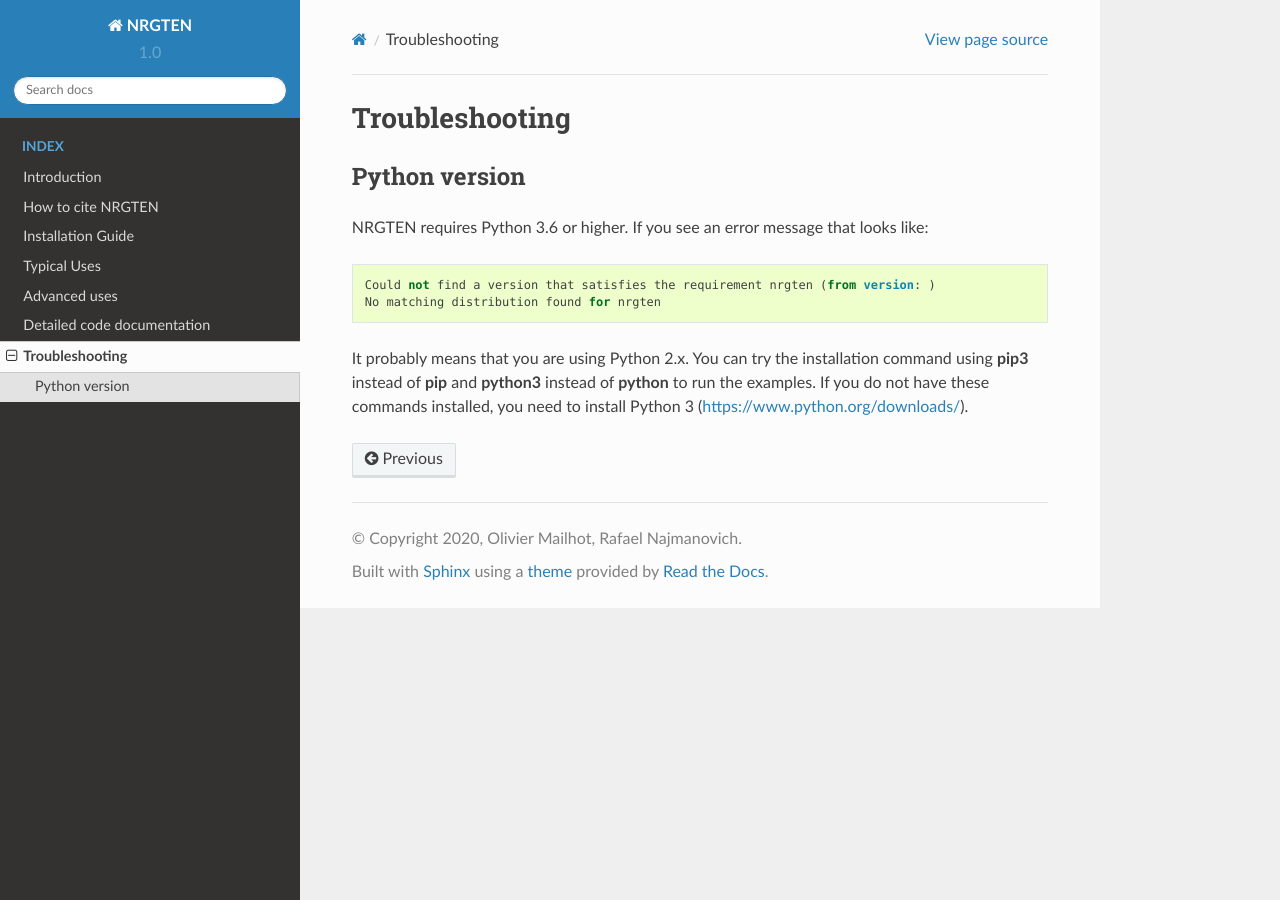
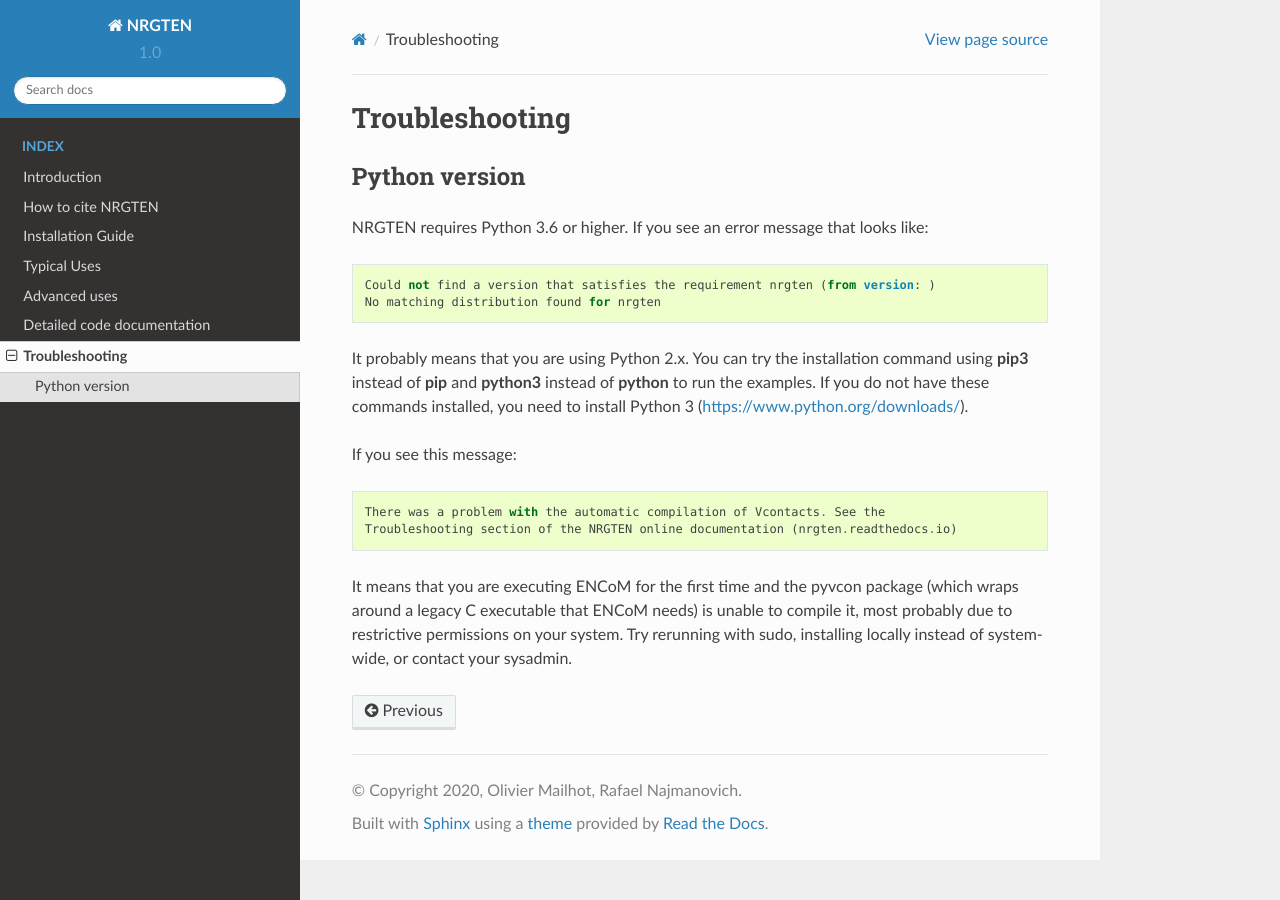
Before and after one commit to gregorpatof/nrgten_package, a Sphinx documentation site: the page built from docs/troubleshooting.rst, in a window 1280 px wide. Built offline with Sphinx 7.4.7 and the Read the Docs theme 2.0.0, drawn with Linux system fonts in a browser that asks for light colours.

```diff
--- a/docs/troubleshooting.rst
+++ b/docs/troubleshooting.rst
@@ -6,9 +6,19 @@
 
 NRGTEN requires Python 3.6 or higher. If you see an error message that looks like::
 
-	Could not find a version that satisfies the requirement nrgten (from version: )
-	No matching distribution found for nrgten
+    Could not find a version that satisfies the requirement nrgten (from version: )
+    No matching distribution found for nrgten
 
 It probably means that you are using Python 2.x. You can try the installation command
 using **pip3** instead of **pip** and **python3** instead of **python** to run the examples.
 If you do not have these commands installed, you need to install Python 3 (https://www.python.org/downloads/).
+
+If you see this message::
+
+    There was a problem with the automatic compilation of Vcontacts. See the
+    Troubleshooting section of the NRGTEN online documentation (nrgten.readthedocs.io)
+
+It means that you are executing ENCoM for the first time and the pyvcon package (which
+wraps around a legacy C executable that ENCoM needs) is unable to compile it, most
+probably due to restrictive permissions on your system. Try rerunning with sudo,
+installing locally instead of system-wide, or contact your sysadmin.
```
